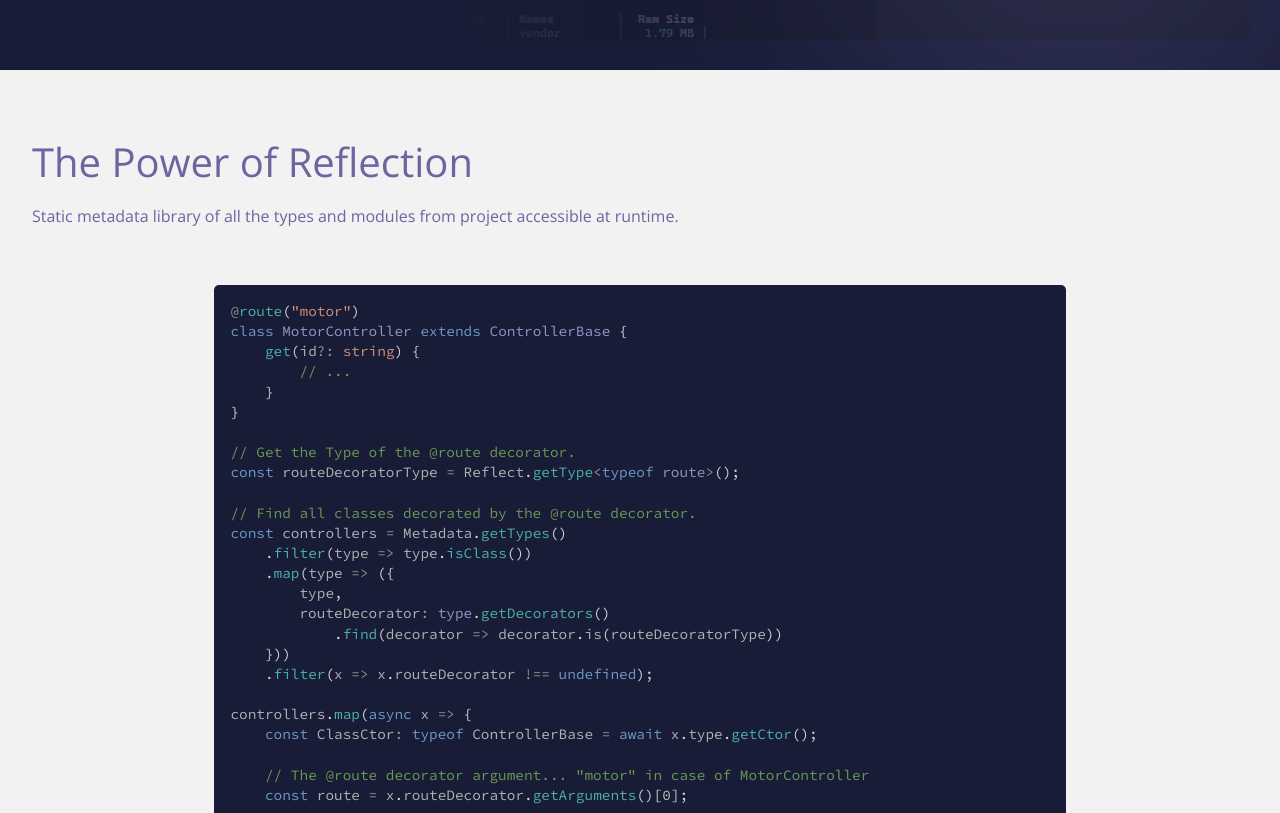
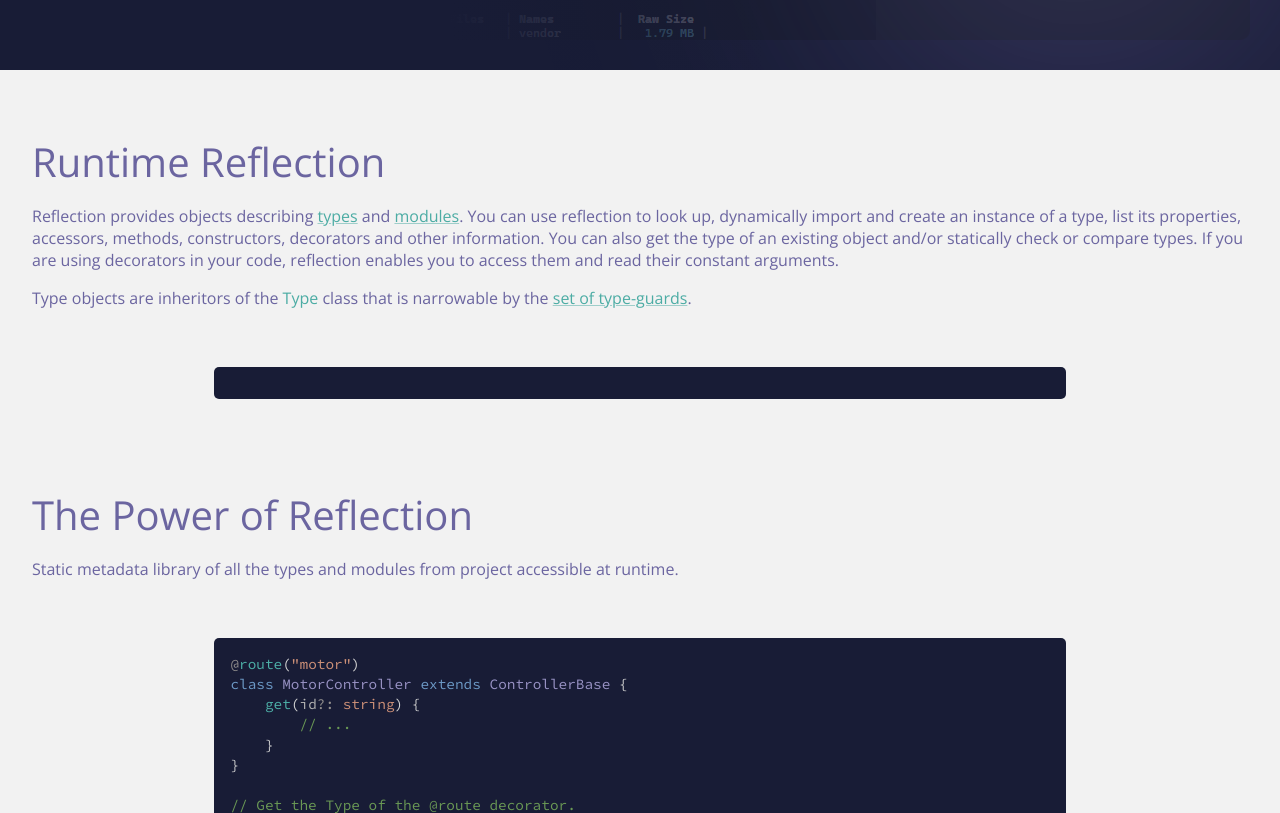
Before and after one commit to rttist/web, a website: page docs/index.html in a window 1280 px wide. Shown: the part 705-1518 px from the top of the page. Drawn offline with nearby package versions, Linux system fonts and the light colour scheme.

Commit message:
Next highlights section and styling

```diff
--- a/docs/index.html
+++ b/docs/index.html
@@ -97,6 +97,25 @@
 		<main>
 			<div class="section-wrap">
 				<section class="highlights">
+					<section>
+						<div>
+							<h1>Runtime Reflection</h1>
+							<p>
+								Reflection provides objects describing <a href="//docs.rttist.org/#/en/type">types</a> and <a href="//docs.rttist.org/#/en/module">modules</a>.
+								You can use reflection to look up, dynamically import and create an instance of a type,
+								list its properties, accessors, methods, constructors, decorators and other information.
+								You can also get the type of an existing object and/or statically check or compare types.
+								If you are using decorators in your code, reflection enables you to access them and read their constant arguments.
+							</p>
+
+							<p>
+								Type objects are inheritors of the <strong>Type</strong> class that is narrowable by the <a href="//docs.rttist.org/#/en/type/type-guards">set of type-guards</a>.
+							</p>
+						</div>
+						<figure>
+						<pre><code class="language-typescript"></code></pre>
+						</figure>
+					</section>
 					<section>
 						<div>
 							<h1>The Power of Reflection</h1>
@@ -336,7 +355,13 @@ await mazda3Factory.create();</code></pre>
 				document.querySelectorAll("pre code .operator").forEach(operator => {
 					if (
 						operator.innerText === ":"
-						&& operator.previousSibling.nodeType === Node.TEXT_NODE
+						&& (
+							operator.previousSibling.nodeType === Node.TEXT_NODE
+							|| (
+								operator.previousElementSibling.classList.contains("punctuation")
+								&& operator.previousElementSibling.innerText === ")"
+							)
+						)
 						&& operator.nextSibling.nodeType === Node.TEXT_NODE
 						&& TYPE_MATCH.test(operator.nextSibling.textContent)
 					)
--- a/src/assets/styles/code-theme.scss
+++ b/src/assets/styles/code-theme.scss
@@ -26,7 +26,7 @@ pre[class*='language-'] {
 	margin: 0.5em 0;
 	padding: 1em;
 	overflow: auto;
-	background: $color-primary-dark-blue;
+	background: $color-primary;
 }
 
 .namespace {
--- a/src/assets/styles/footer.scss
+++ b/src/assets/styles/footer.scss
@@ -12,7 +12,7 @@ footer {
 	width: 100%;
 	height: $footer-height;
 	line-height: $footer-height;
-	background: $color-primary-dark-blue;
+	background: $color-primary;
 
 	font-family: Arial, sans-serif;
 	text-align: center;
--- a/src/assets/styles/main.scss
+++ b/src/assets/styles/main.scss
@@ -29,6 +29,21 @@ main {
 
 			@media(max-width: $content-width) {
 				width: 100%;
+			}
+
+			a {
+				color: $color-secondary;
+				text-decoration: underline;
+				text-decoration-color: transparentize($color-secondary, 0.5);
+
+				&:hover {
+					text-decoration-color: $color-secondary;
+				}
+			}
+
+			strong {
+				color: $color-secondary;
+				font-weight: 400;
 			}
 
 			&.highlights {
--- a/src/assets/styles/variables.scss
+++ b/src/assets/styles/variables.scss
@@ -1,4 +1,5 @@
-$color-primary-dark-blue: #181c36ff;
+$color-primary: #181c36ff;
+$color-secondary: #4caca4;
 $color-theme-tint-light: #769bc0;
 $color-theme-tint-dark: #6b65a0;
 
@@ -8,7 +9,7 @@ $page-bg-color: #f2f2f2;
 
 $content-width: 1600px;
 
-$header-bg-color: $color-primary-dark-blue;
+$header-bg-color: $color-primary;
 $header-height: 775px;
 
 $footer-height: 60px;
```
Also changed, not shown: docs/assets/styles/style.css.
